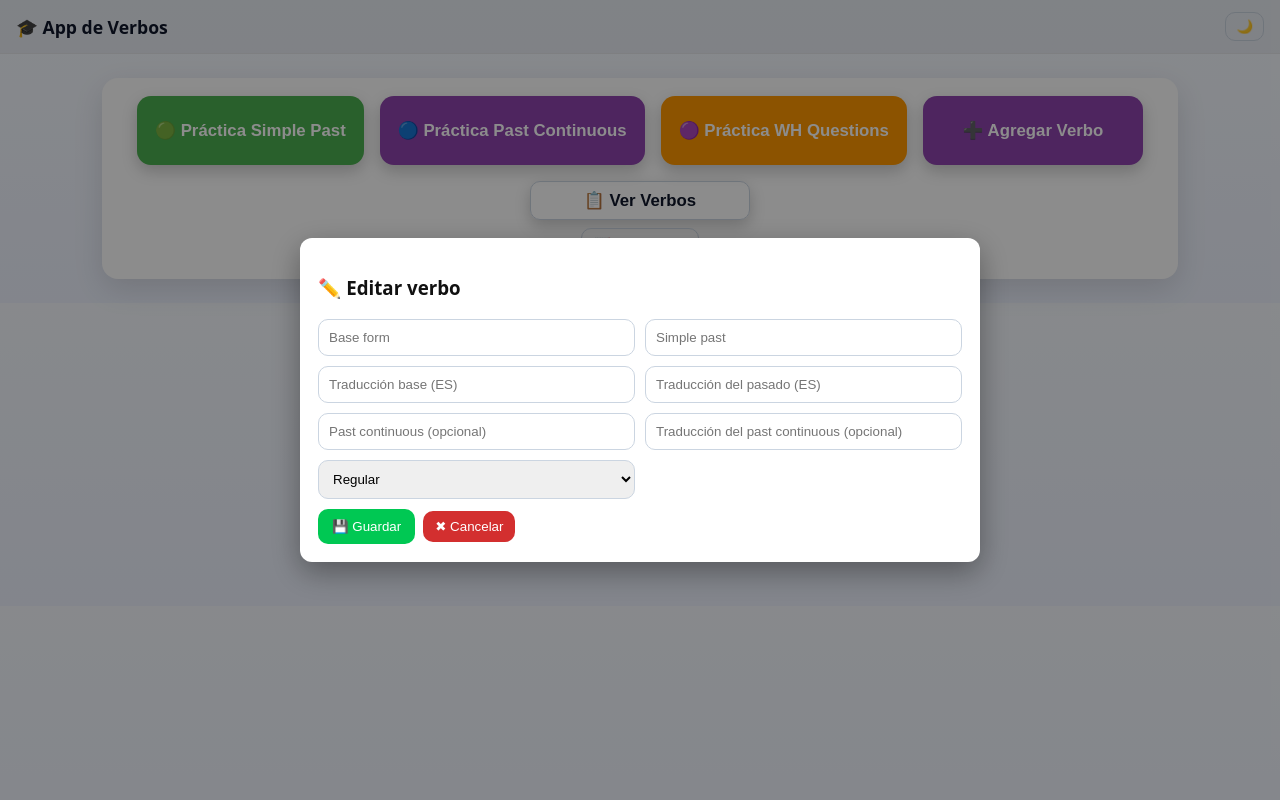
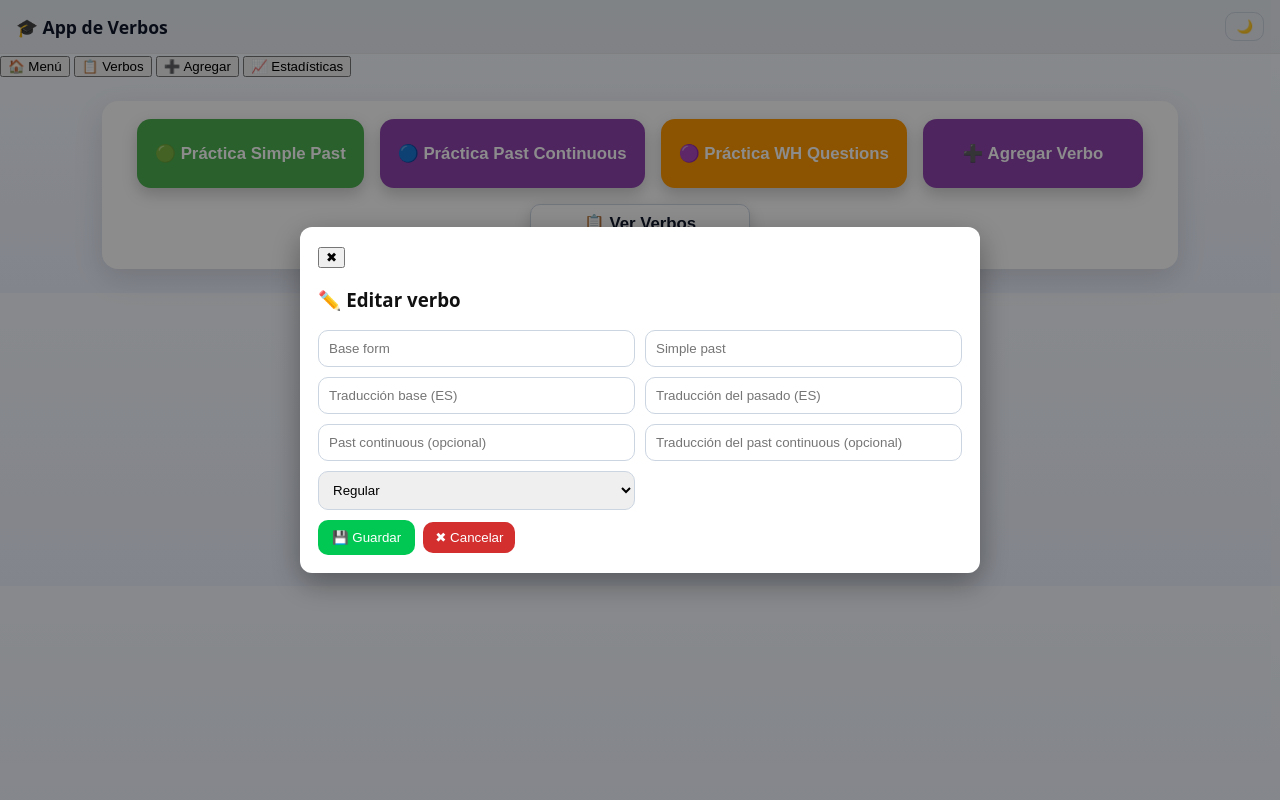
Before and after one commit to Predator0520/verbos-flask-app, a Flask app: page / in a window 1280 px wide. Run offline with Flask 3, Linux system fonts and the light colour scheme.

Commit message:
Update index.html

```diff
--- a/templates/index.html
+++ b/templates/index.html
@@ -13,6 +13,14 @@
     <button id="btn-dark" class="mode-toggle" title="Modo oscuro/claro">🌙</button>
   </header>
 
+  <!-- Barra global -->
+  <nav class="global-nav">
+    <button onclick="ui.mostrar('menu')">🏠 Menú</button>
+    <button onclick="ui.mostrar('lista'); datos.listarVerbos();">📋 Verbos</button>
+    <button onclick="ui.mostrar('agregar')">➕ Agregar</button>
+    <button onclick="ui.mostrar('stats'); ui.cargarUsuarios(); ui.cargarEstadisticas();">📈 Estadísticas</button>
+  </nav>
+
   <main>
     <!-- Menú -->
     <section id="menu" class="panel center">
@@ -23,16 +31,12 @@
         <button class="card btn-purple" onclick="ui.mostrar('agregar')">➕ Agregar Verbo</button>
         <button id="btn-ver-verbos" class="card btn-ghost" onclick="ui.mostrar('lista'); datos.listarVerbos();">📋 Ver Verbos</button>
       </div>
-      <div class="bottom-cta">
-        <button class="btn-ghost" onclick="ui.mostrar('stats'); ui.cargarUsuarios(); ui.cargarEstadisticas();">📈 Estadísticas</button>
-      </div>
     </section>
 
     <!-- Wizard práctica -->
     <section id="setup" class="panel hidden">
       <h2 id="setupTitle">🧠 Configurar práctica</h2>
 
-      <!-- Paso 1: usuario -->
       <div id="step1">
         <div class="setup-block">
           <label>Tu nombre</label>
@@ -45,12 +49,7 @@
         <div class="row"><button class="btn-ghost" onclick="ui.mostrar('menu')">← Volver</button></div>
       </div>
 
-      <!-- Paso 2:
-           - simple/continuous: elegir tipo de verbos
-           - wh: elegir submodo (traducción u oraciones)
-      -->
       <div id="step2" class="hidden">
-        <!-- Para simple/continuous -->
         <div id="blockTipos" class="setup-block">
           <label>Tipo de verbos</label>
           <div class="row">
@@ -60,7 +59,6 @@
           </div>
         </div>
 
-        <!-- Para WH -->
         <div id="blockWH" class="setup-block hidden">
           <label>Modo WH</label>
           <div class="row">
@@ -75,7 +73,6 @@
         </div>
       </div>
 
-      <!-- Paso 3: cantidad -->
       <div id="step3" class="hidden">
         <div class="setup-block">
           <label>Cantidad</label>
@@ -129,6 +126,7 @@
       <!-- Resumen -->
       <div id="resumen" class="modal hidden">
         <div class="modal-content">
+          <button class="close-x" aria-label="Cerrar" onclick="this.closest('.modal').classList.add('hidden'); this.closest('.modal').style.display='none'">✖</button>
           <h3>📋 Resumen de la sesión</h3>
           <p><strong>Usuario:</strong> <span id="rUsuario"></span></p>
           <p><strong>Modo:</strong> <span id="rModo"></span></p>
@@ -219,6 +217,7 @@
   <!-- Modal editar verbo -->
   <div id="modalEdit" class="modal hidden">
     <div class="modal-content">
+      <button class="close-x" aria-label="Cerrar" onclick="datos.cerrarModal()">✖</button>
       <h3>✏️ Editar verbo</h3>
       <div class="grid">
         <input type="text" id="editPresente" placeholder="Base form" />
```
